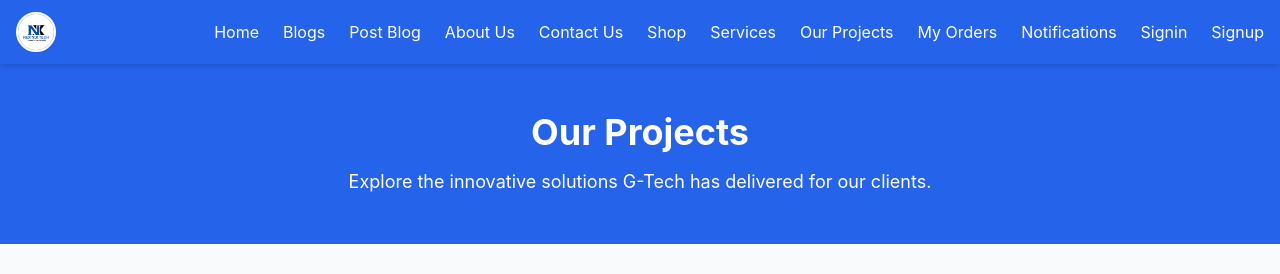
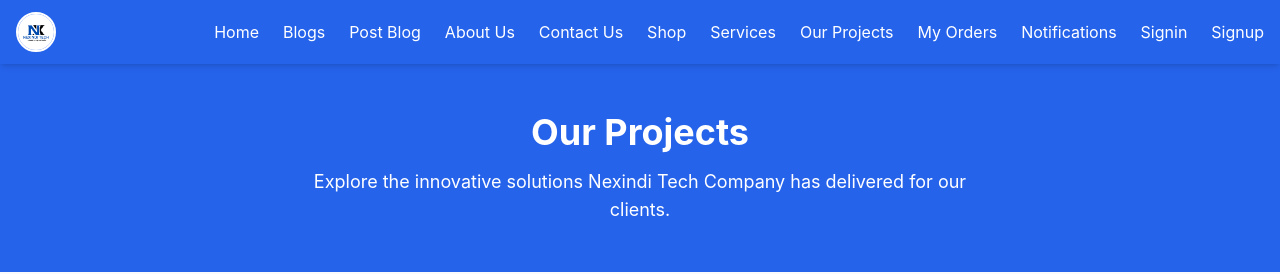
Before and after one commit to Gideonngige/blogapp, a React (Create React App) app: page /our-projects in a window 1280 px wide. Shown: the top 274 px of the page. Built offline with nearby package versions, Linux system fonts and the light colour scheme.

Commit message:
changed from gtech tp nexindi on our projects

```diff
--- a/src/Pages/Projects.js
+++ b/src/Pages/Projects.js
@@ -39,7 +39,7 @@
         <div className="container mx-auto text-center">
           <h1 className="text-4xl font-bold mb-4">Our Projects</h1>
           <p className="text-lg max-w-2xl mx-auto">
-            Explore the innovative solutions G-Tech has delivered for our clients.
+            Explore the innovative solutions Nexindi Tech Company has delivered for our clients.
           </p>
         </div>
       </header>
```
